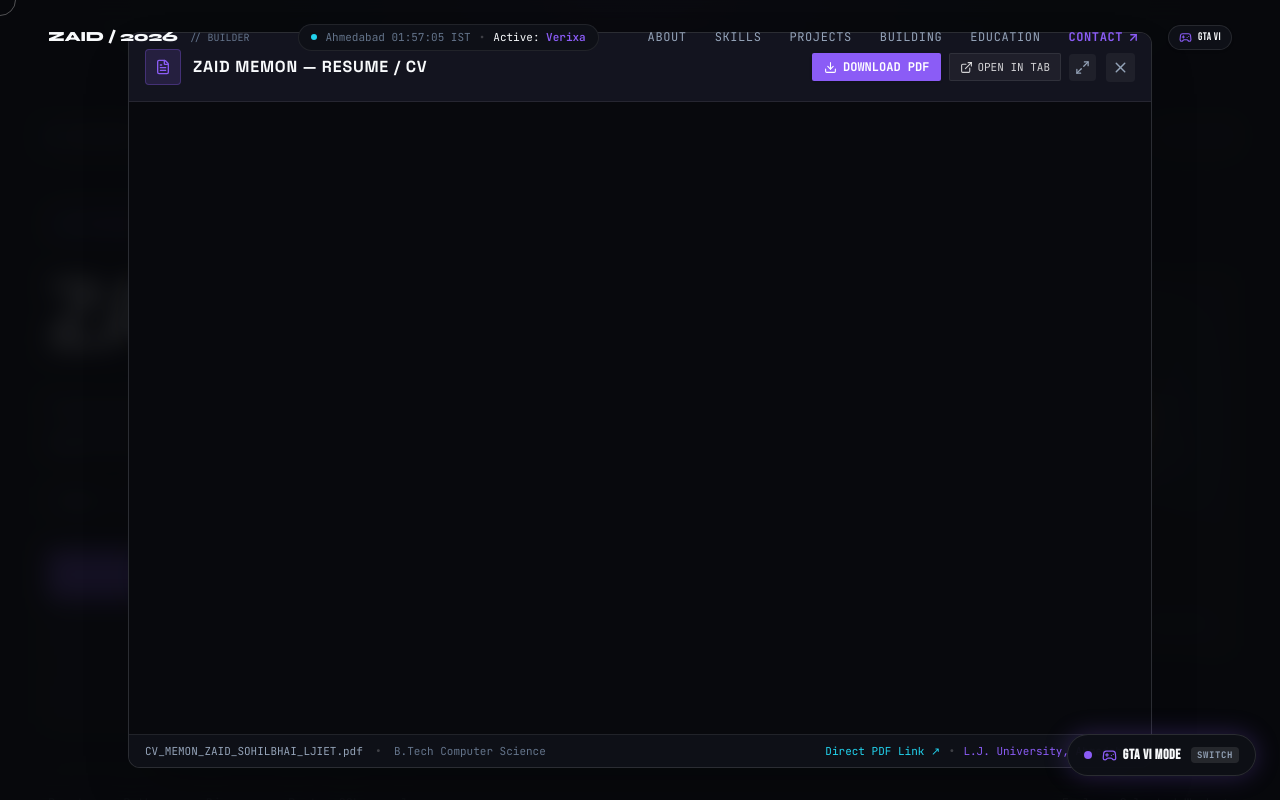
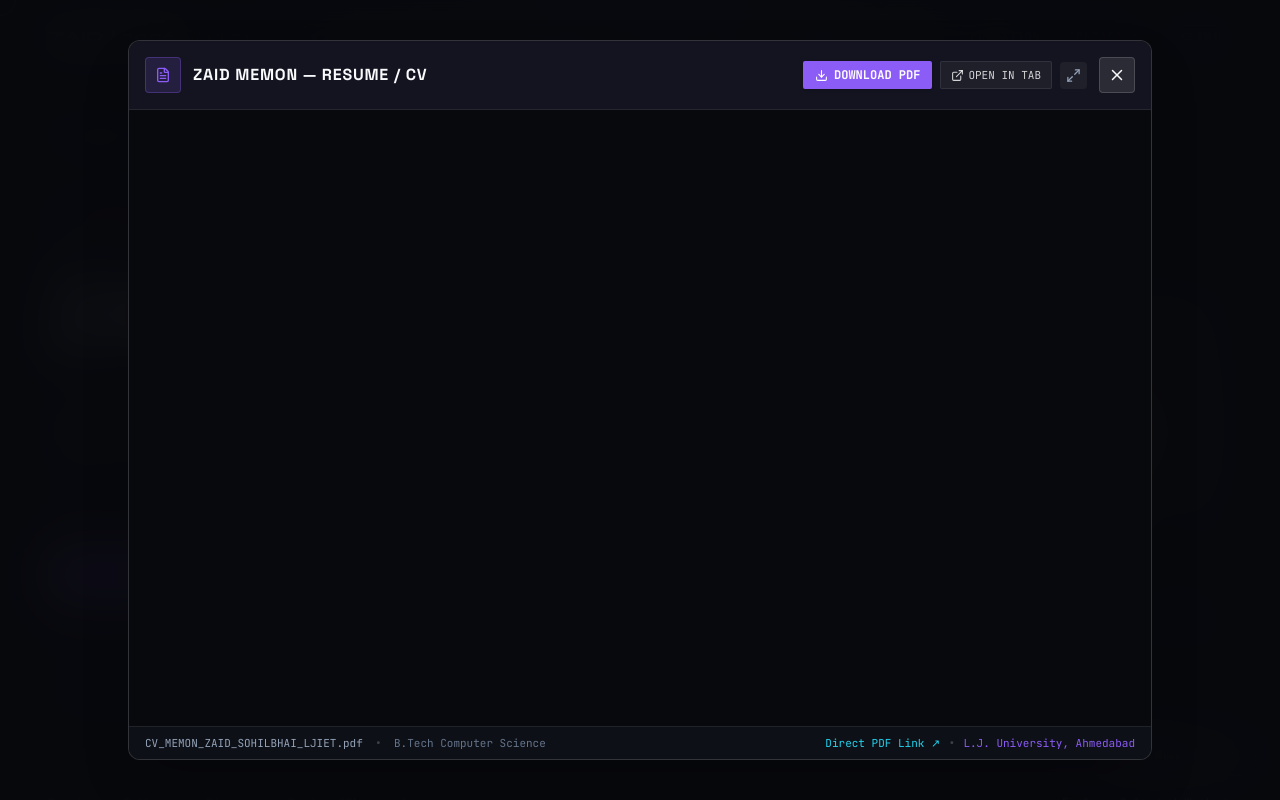
Before and after one commit to Zaidmemon5412/portfolio, a React (Vite) app: page / in a window 1280 px wide. Both pictures are taken after a click on the button "Resume". Shown: the top 800 px of the page. Built offline with nearby package versions, Linux system fonts and the light colour scheme.

Commit message:
Fix resume modal zoom rendering and unify top-level modal across views

```diff
--- a/src/App.jsx
+++ b/src/App.jsx
@@ -10,6 +10,7 @@ import Navbar from './components/layout/Navbar';
 import Footer from './components/layout/Footer';
 import CustomCursor from './components/layout/CustomCursor';
 import ModeToggle from './components/common/ModeToggle';
+import ResumeModal from './components/common/ResumeModal';
 
 // Editorial Mode Sections
 import Hero from './components/sections/Hero';
@@ -48,7 +49,7 @@ function EditorialPortfolio() {
 }
 
 function PortfolioRoot() {
-  const { viewMode } = useGameState();
+  const { viewMode, isResumeModalOpen, closeResumeModal } = useGameState();
   const isEditorial = viewMode === 'editorial';
 
   return (
@@ -93,6 +94,9 @@ function PortfolioRoot() {
 
       {/* Persistent Floating Mode Switcher */}
       <ModeToggle />
+
+      {/* Global Root Resume Viewer Modal (Works for both Professional & GTA modes) */}
+      <ResumeModal isOpen={isResumeModalOpen} onClose={closeResumeModal} />
     </div>
   );
 }
--- a/src/components/common/ResumeModal.jsx
+++ b/src/components/common/ResumeModal.jsx
@@ -37,7 +37,6 @@ export default function ResumeModal({ isOpen, onClose }) {
   }, [isOpen]);
 
   const resumePdfPath = '/resume.pdf';
-  const pdfUrlWithParams = `${resumePdfPath}#view=FitH&toolbar=1&navpanes=0`;
 
   const handleClose = () => {
     playSoundEffect('modal_close');
@@ -52,14 +51,16 @@ export default function ResumeModal({ isOpen, onClose }) {
   return (
     <AnimatePresence>
       {isOpen && (
-        <div className="fixed inset-0 z-[100] flex items-center justify-center p-1 sm:p-3 md:p-5 select-none">
-          {/* Backdrop */}
+        <div className={`fixed inset-0 z-[999999] flex items-center justify-center select-none ${
+          isFullscreen ? 'p-1 sm:p-2' : 'p-2.5 sm:p-4 md:p-6'
+        }`}>
+          {/* Full Screen Backdrop - Covers Navbar and All Page Elements */}
           <motion.div
             initial={{ opacity: 0 }}
             animate={{ opacity: 1 }}
             exit={{ opacity: 0 }}
             onClick={handleClose}
-            className="fixed inset-0 bg-[#08090D]/90 backdrop-blur-md cursor-pointer"
+            className="fixed inset-0 bg-[#08090D]/95 backdrop-blur-xl cursor-pointer"
           />
 
           {/* Modal Box */}
@@ -68,10 +69,10 @@ export default function ResumeModal({ isOpen, onClose }) {
             animate={{ opacity: 1, scale: 1, y: 0 }}
             exit={{ opacity: 0, scale: 0.96, y: 15 }}
             transition={{ duration: 0.25, ease: [0.16, 1, 0.3, 1] }}
-            className={`relative bg-[#0E1017] border border-white/[0.12] rounded-xl shadow-2xl overflow-hidden flex flex-col z-10 transition-all duration-300 ${
+            className={`relative bg-[#0E1017] border border-white/[0.15] rounded-xl shadow-2xl overflow-hidden flex flex-col z-10 transition-all duration-300 ${
               isFullscreen
                 ? 'w-full max-w-[98vw] h-[97vh]'
-                : 'w-full max-w-5xl h-[88vh] sm:h-[92vh]'
+                : 'w-full max-w-5xl h-[88vh] sm:h-[90vh]'
             }`}
           >
             {/* Header */}
@@ -129,39 +130,22 @@ export default function ResumeModal({ isOpen, onClose }) {
                 {/* Close Button */}
                 <button
                   onClick={handleClose}
-                  className="p-1.5 rounded-sm bg-white/5 hover:bg-[#FF007F]/20 text-[#94A3B8] hover:text-white transition-colors cursor-pointer ml-0.5"
+                  className="p-1.5 sm:p-2 rounded-sm bg-white/10 hover:bg-[#FF007F] text-[#F8FAFC] hover:text-white border border-white/15 hover:border-[#FF007F] transition-all cursor-pointer ml-1"
+                  title="Close Resume (Esc)"
                   aria-label="Close Resume Modal"
                 >
-                  <X size={17} />
+                  <X size={18} />
                 </button>
               </div>
             </div>
 
             {/* Embedded PDF Viewer Container */}
-            <div className="relative flex-1 w-full h-full bg-[#08090D] overflow-hidden flex flex-col">
-              <object
-                data={pdfUrlWithParams}
-                type="application/pdf"
-                className="w-full h-full flex-1 border-none"
-              >
-                <iframe
-                  src={pdfUrlWithParams}
-                  title="Zaid Memon Resume"
-                  className="w-full h-full border-none flex-1"
-                >
-                  <div className="p-8 text-center text-[#94A3B8] font-mono text-xs space-y-4">
-                    <p>Your browser does not support inline PDF viewing.</p>
-                    <a
-                      href={resumePdfPath}
-                      target="_blank"
-                      rel="noopener noreferrer"
-                      className="inline-block px-4 py-2 bg-[#8B5CF6] text-white rounded font-bold"
-                    >
-                      Open PDF in New Window
-                    </a>
-                  </div>
-                </iframe>
-              </object>
+            <div className="relative flex-1 w-full min-h-0 bg-[#08090D] flex flex-col">
+              <iframe
+                src={resumePdfPath}
+                title="Zaid Memon Resume"
+                className="w-full h-full border-none flex-1 block"
+              />
             </div>
 
             {/* Footer Bar */}
--- a/src/components/gta/GtaPortfolio.jsx
+++ b/src/components/gta/GtaPortfolio.jsx
@@ -4,7 +4,6 @@ import { SCREENS } from '../../data/gameConstants';
 import { useGameState } from '../../hooks/useGameState';
 import GtaHud from './GtaHud';
 import GtaProjectModal from './GtaProjectModal';
-import ResumeModal from '../common/ResumeModal';
 import MainMenuScreen from './screens/MainMenuScreen';
 import AboutScreen from './screens/AboutScreen';
 import SkillsScreen from './screens/SkillsScreen';
@@ -14,7 +13,7 @@ import AchievementsScreen from './screens/AchievementsScreen';
 import ContactScreen from './screens/ContactScreen';
 
 export default function GtaPortfolio() {
-  const { currentScreen, config, isResumeModalOpen, closeResumeModal } = useGameState();
+  const { currentScreen, config } = useGameState();
 
   const renderActiveScreen = () => {
     switch (currentScreen) {
@@ -74,9 +73,6 @@ export default function GtaPortfolio() {
 
       {/* Case Study Project Modal */}
       <GtaProjectModal />
-
-      {/* Global Root Resume Viewer Modal */}
-      <ResumeModal isOpen={isResumeModalOpen} onClose={closeResumeModal} />
     </div>
   );
 }
--- a/src/components/sections/Contact.jsx
+++ b/src/components/sections/Contact.jsx
@@ -6,11 +6,11 @@ import confetti from 'canvas-confetti';
 import MagneticButton from '../ui/MagneticButton';
 import { useCursor } from '../../hooks/useCursor';
 import { useAhmedabadTime } from '../../hooks/useAhmedabadTime';
-import ResumeModal from '../common/ResumeModal';
+import { useGameState } from '../../hooks/useGameState';
 
 export default function Contact() {
+  const { openResumeModal } = useGameState();
   const [copied, setCopied] = useState(false);
-  const [isResumeOpen, setIsResumeOpen] = useState(false);
   const { setCursor, resetCursor } = useCursor();
   const { isWorkingHours } = useAhmedabadTime();
 
@@ -172,7 +172,7 @@ export default function Contact() {
               </MagneticButton>
 
               <button
-                onClick={() => setIsResumeOpen(true)}
+                onClick={() => openResumeModal()}
                 onMouseEnter={() => setCursor('pointer', 'RESUME')}
                 onMouseLeave={resetCursor}
                 className="px-5 py-2.5 bg-[#0E1017] hover:bg-[#131520] text-[#F8FAFC] font-mono text-xs font-medium border border-white/[0.08] hover:border-[#22D3EE]/50 flex items-center gap-2 transition-colors cursor-pointer rounded-xs"
@@ -246,7 +246,7 @@ export default function Contact() {
                   className="p-4 border border-white/[0.08] hover:border-[#8B5CF6]/50 transition-colors flex items-center justify-between group bg-[#0E1017] rounded-xs"
                 >
                   <div
-                    onClick={() => setIsResumeOpen(true)}
+                    onClick={() => openResumeModal()}
                     className="flex items-center gap-3 cursor-pointer flex-1"
                   >
                     <div className="text-[#64748B] group-hover:text-[#8B5CF6] transition-colors">
@@ -264,7 +264,7 @@ export default function Contact() {
 
                   <div className="flex items-center gap-2">
                     <button
-                      onClick={() => setIsResumeOpen(true)}
+                      onClick={() => openResumeModal()}
                       className="px-2.5 py-1 bg-white/10 hover:bg-[#8B5CF6] text-white font-mono text-[10px] transition-colors cursor-pointer rounded-xs"
                     >
                       VIEW
@@ -314,9 +314,6 @@ export default function Contact() {
           })}
         </div>
       </div>
-
-      {/* Resume Viewer Modal */}
-      <ResumeModal isOpen={isResumeOpen} onClose={() => setIsResumeOpen(false)} />
     </section>
   );
 }
--- a/src/components/sections/Hero.jsx
+++ b/src/components/sections/Hero.jsx
@@ -1,13 +1,13 @@
-import React, { useState } from 'react';
+import React from 'react';
 import { motion } from 'framer-motion';
 import { ArrowDown, ArrowUpRight, FileText, Sparkles, MapPin } from 'lucide-react';
 import { GithubIcon } from '../ui/Icons';
 import { useCursor } from '../../hooks/useCursor';
 import { useAhmedabadTime } from '../../hooks/useAhmedabadTime';
-import ResumeModal from '../common/ResumeModal';
+import { useGameState } from '../../hooks/useGameState';
 
 export default function Hero() {
-  const [isResumeOpen, setIsResumeOpen] = useState(false);
+  const { openResumeModal } = useGameState();
   const { timeString } = useAhmedabadTime();
   const { setCursor, resetCursor } = useCursor();
 
@@ -154,7 +154,7 @@ export default function Hero() {
 
             {/* CTA 3: Resume */}
             <button
-              onClick={() => setIsResumeOpen(true)}
+              onClick={() => openResumeModal()}
               onMouseEnter={() => setCursor && setCursor('pointer', 'RESUME')}
               onMouseLeave={() => resetCursor && resetCursor()}
               className="px-4 sm:px-5 py-3 sm:py-3.5 bg-[#0E1017] hover:bg-[#151824] text-[#F8FAFC] border border-white/[0.12] hover:border-[#22D3EE]/50 font-mono text-xs sm:text-sm font-semibold flex items-center justify-center gap-2 transition-all rounded-xs cursor-pointer shadow-sm"
@@ -219,12 +219,6 @@ export default function Hero() {
           <ArrowDown size={13} />
         </button>
       </motion.div>
-
-      {/* Integrated Resume Modal Preview */}
-      <ResumeModal
-        isOpen={isResumeOpen}
-        onClose={() => setIsResumeOpen(false)}
-      />
     </section>
   );
 }
```
